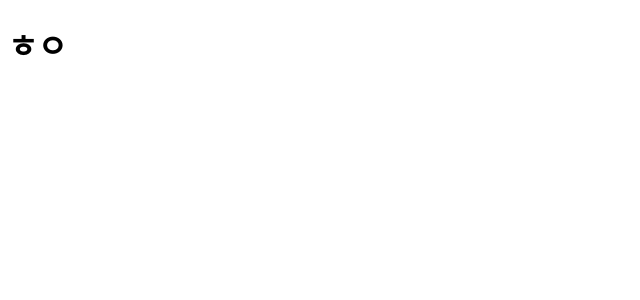
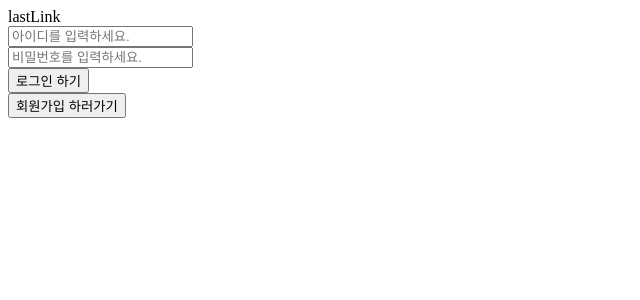
Before and after one commit to LikeLion-13th-INHA-Hachathon-Team-F/teamF-web, a React (Vite) app in the folder LikeLion-Hachathon-Front/: page / in a window 1280 px wide. Shown: the top 300 px of the page, without its empty margins (0-640 px from the left). Built offline with nearby package versions, Linux system fonts and the light colour scheme.

Commit message:
로그인페이지

```diff
--- a/LikeLion-Hachathon-Front/src/LoginPage/LoginPage.jsx
+++ b/LikeLion-Hachathon-Front/src/LoginPage/LoginPage.jsx
@@ -1,10 +1,34 @@
 import React from "react";
-
+import "./LoginPage.css";
 function LoginPage() {
     return(
-        <div>
-            <h1>ㅎㅇ</h1>
+        <div className="LoginPage-Page">
+            <div className="LoginPage-Headline">
+                lastLink
+            </div>
+            <div className="LoginPage-IdInsert">
+                <input
+                type="text"
+                placeholder="아이디를 입력하세요."
+                />
+            </div>
+            <div className="LoginPage-PasswordInsert">
+                <input
+                type="text"
+                placeholder="비밀번호를 입력하세요."
+                />
+            </div>
+            <div className="LoginPage-LoginButton">
+                <button>
+                    로그인 하기
+                </button>
 
+            </div>
+            <div className="LoginPage-SignupButton">
+                <button>
+                    회원가입 하러가기
+                </button>
+            </div>
         </div>
     )
 }
```
Also changed, not shown: LikeLion-Hachathon-Front/src/LoginPage/LoginPage.css (added).
